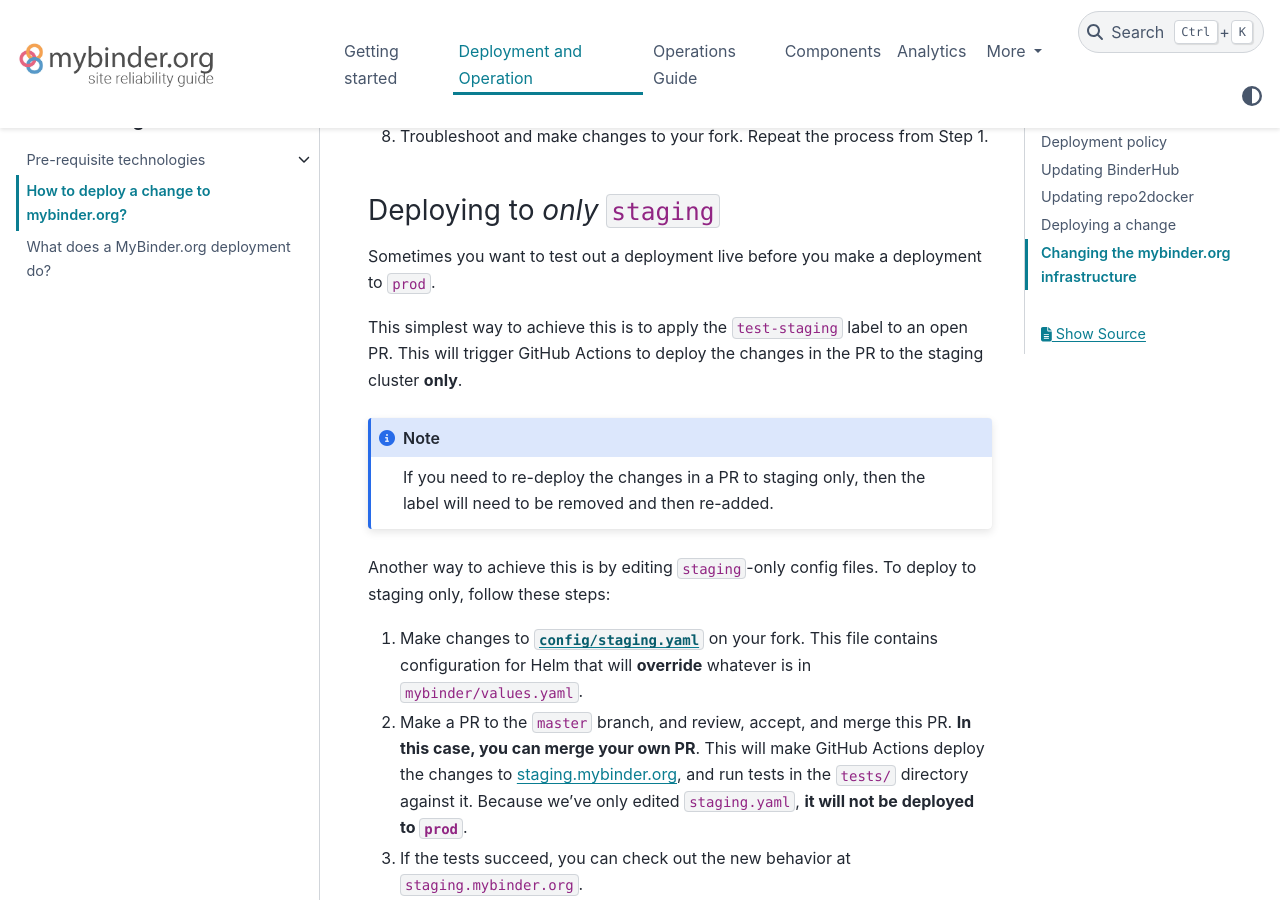
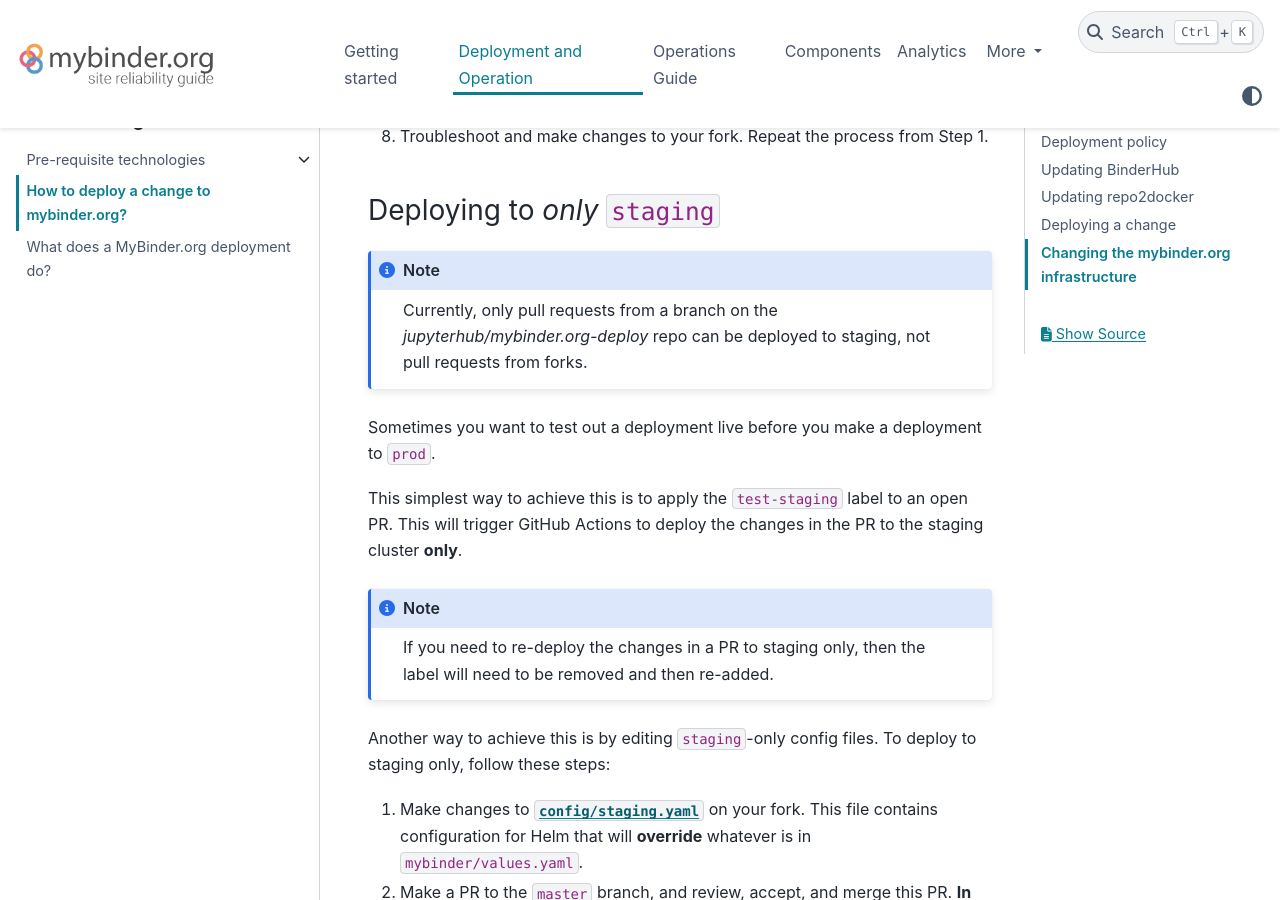
Before and after one commit to jupyterhub/mybinder.org-deploy, a Sphinx documentation site: the page built from docs/source/deployment/how.md, in a window 1280 px wide and 900 px high, scrolled down 4413 px. Built offline with Sphinx 7.4.7 and the PyData theme 0.15.4, drawn with Linux system fonts in a browser that asks for light colours.

Commit message:
add note that test-staging approach doesn't work from forks

````diff
--- a/docs/source/deployment/how.md
+++ b/docs/source/deployment/how.md
@@ -177,6 +177,12 @@ master.
 
 ### Deploying to *only* `staging`
 
+```eval_rst
+.. note::
+    Currently, only pull requests from a branch on the `jupyterhub/mybinder.org-deploy` repo
+    can be deployed to staging, not pull requests from forks.
+```
+
 Sometimes you want to test out a deployment live before you make a deployment
 to `prod`.
 
````
